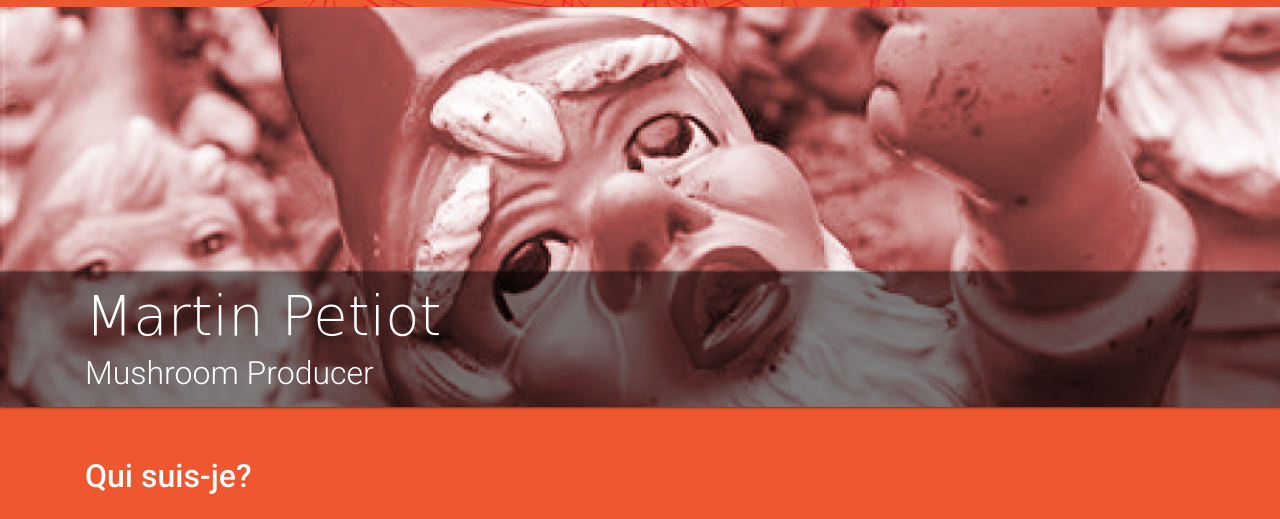
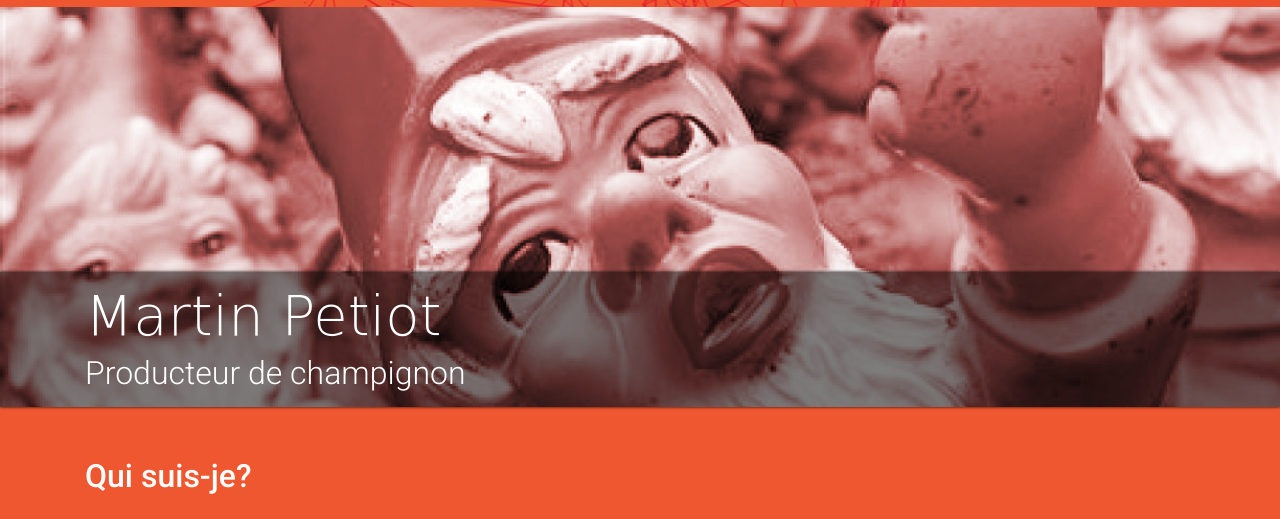
Before and after one commit to BARTOSNicolas/site-entreprise, a plain HTML site: page cv_martin.html in a window 1280 px wide. Shown: the part 281-800 px from the top of the page. Drawn offline with nearby package versions, Linux system fonts and the light colour scheme; a web font is replaced by a local one.

Commit message:
cv_Martin_champi

```diff
--- a/cv_martin.html
+++ b/cv_martin.html
@@ -115,7 +115,7 @@
             <div class="title">
                 <div class="container">
                     <h1 class="display-4">Martin Petiot</h1>
-                    <p class="lead">Mushroom Producer</p>
+                    <p class="lead">Producteur de champignon</p>
                 </div>
             </div>
         </div>
```
